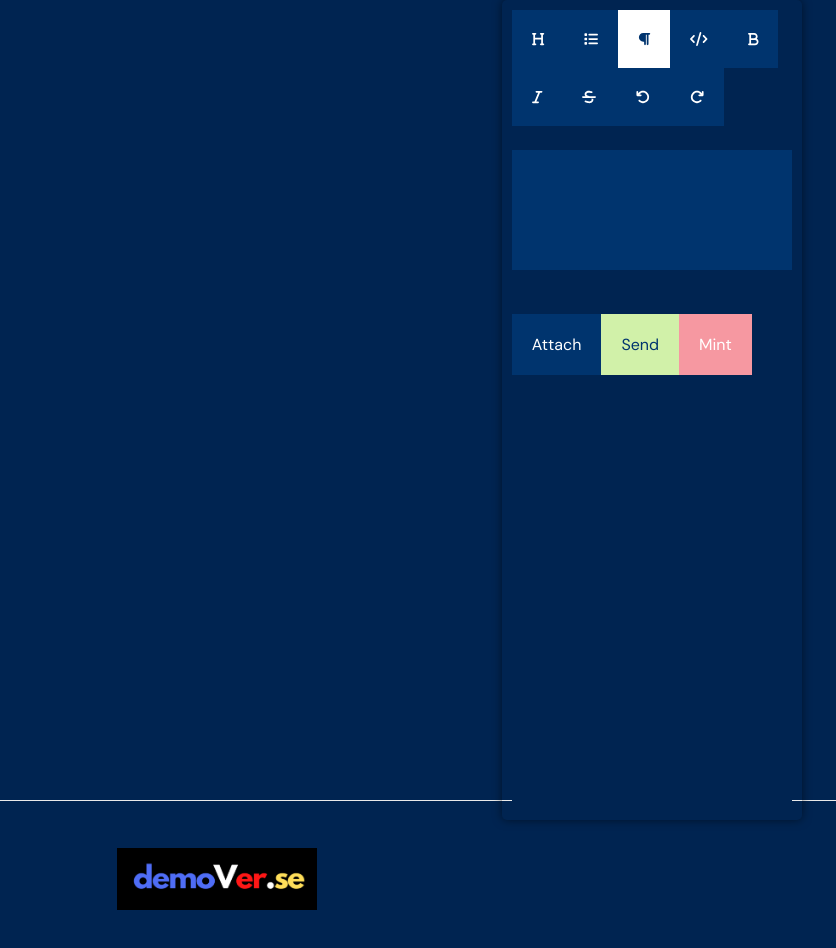
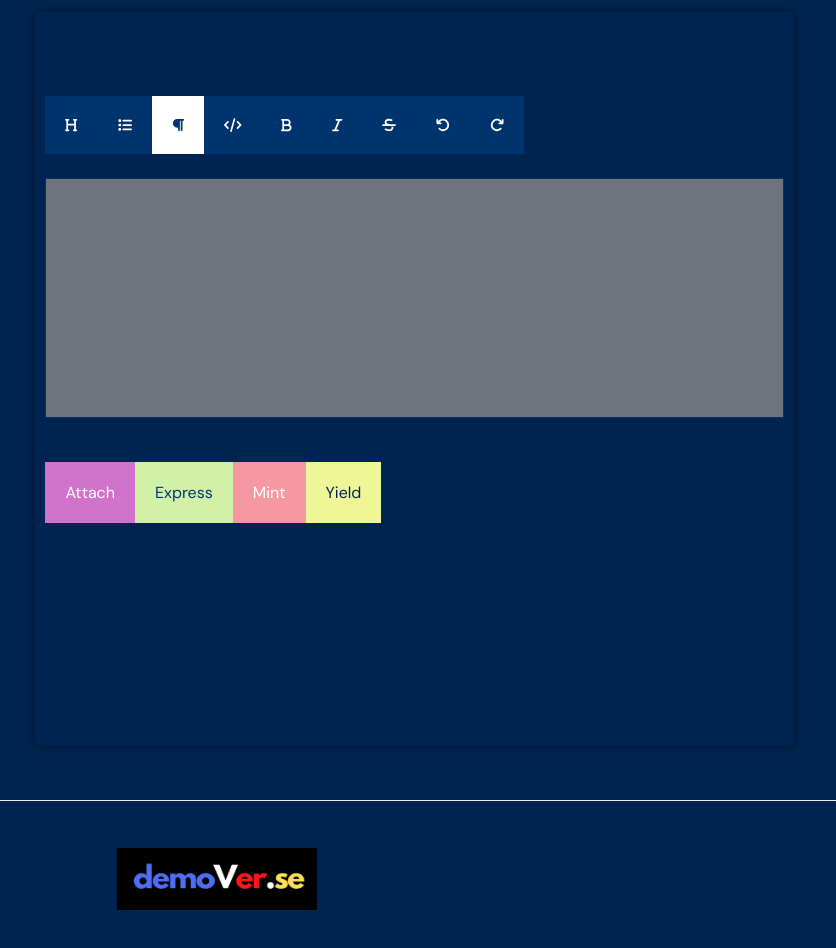
Before and after one commit to demo-verse/expressions4peace, a Next.js app: page / in a window 1280 px wide. Shown: the whole page, without its empty margins (427-1263 px from the left). Built offline with nearby package versions, Linux system fonts and the light colour scheme.

Commit message:
add draggable

```diff
--- a/package.json
+++ b/package.json
@@ -23,6 +23,7 @@
     "next": "12.1.0",
     "react": "17.0.2",
     "react-dom": "17.0.2",
+    "react-draggable": "^4.4.4",
     "sass": "^1.49.9"
   },
   "devDependencies": {
--- a/pages/ExpressionsEditor.js
+++ b/pages/ExpressionsEditor.js
@@ -1,4 +1,5 @@
 import { useState, React, useEffect } from "react";
+
 import { useEditor, EditorContent } from "@tiptap/react";
 import Document from "@tiptap/extension-document";
 import Paragraph from "@tiptap/extension-paragraph";
@@ -47,7 +48,7 @@ const ExpressionsEditor = () => {
     if (messageEvent) {
       setTimeout(() => {
         setMessageEvent(null);
-      }, 800);
+      }, 1881);
     }
   }, [messageEvent]);
 
@@ -79,12 +80,15 @@ const ExpressionsEditor = () => {
       <MenuBar className="richTextMenu" editor={editor} />
       <div className="expression__editor-content"><EditorContent editor={editor} /></div>
       <button className="btn primary upload" onClick={addImage}>Attach</button>
-      <button className="btn primary save" onClick={saveExpression}>Send</button>
-      <button className="btn primary mint" onClick={() => setMessageEvent('You minted your text!')}>Mint</button>
+      <button className="btn primary save" onClick={saveExpression}>Express</button>
+
+      <button className="btn primary mint" onClick={() => setMessageEvent('Your expression is queued for minting!')}>Mint</button>
+      <button className="btn primary yield" onClick={() => setMessageEvent('Your expression is pooled for yielding!')}>Yield</button>
+
       {
         messageEvent && <Message message={messageEvent} />
       }
-      <ExpressionsList expressions={expressions} />
+      {/* <ExpressionsList expressions={expressions} /> */}
     </div>
   );
 };
--- a/pages/index.js
+++ b/pages/index.js
@@ -1,34 +1,32 @@
-import Head from 'next/head'
-import Image from 'next/image'
-import React, { useState, useEffect } from 'react'
-import styles from '../styles/Home.module.css'
-import ExpressionsEditor from './ExpressionsEditor'
+import Head from "next/head";
+import Image from "next/image";
+import React, { useState, useEffect } from "react";
+import styles from "../styles/Home.module.css";
+import ExpressionsEditor from "./ExpressionsEditor";
+import ReactDOM from "react-dom";
+import Draggable from "react-draggable";
 
 const exampleExpressions = [
   {
     id: 1,
-    expression: '1 + 1',
-  }
-]
+    expression: "1 + 1",
+  },
+];
 
 const arrayOfQuotes = [
-  "\"Peace of mind for five minutes, that's what I crave.\" —Alanis Morissette\"",
-  "\"When things change inside you, things change around you.\" —Unknown",
-  "\"If you are depressed you are living in the past if you are anxious you are living in the future, if you are at peace, you are living in the present.\" —Lao Tzu"
-]
-
+  '"Peace of mind for five minutes, that\'s what I crave." —Alanis Morissette"',
+  '"When things change inside you, things change around you." —Unknown',
+  '"If you are depressed you are living in the past if you are anxious you are living in the future, if you are at peace, you are living in the present." —Lao Tzu',
+];
 
 export default function Home() {
-
-
   const NavBar = () => {
     return (
-      <div className='navBar' style={{ flex: 0, color: "wheat" }}>
-        <nav>
-        </nav>
+      <div className="navBar" style={{ flex: 0, color: "wheat" }}>
+        <nav></nav>
       </div>
     );
-  }
+  };
   return (
     <div className={styles.container}>
       <Head>
@@ -37,62 +35,64 @@ export default function Home() {
         <link rel="icon" href="/favicon.ico" />
       </Head>
       <main className={styles.main}>
-        <div>
-          <Widget Component={ExpressionsEditor} width={'300px'} height={'200px'} />
-          <ExpressionsList />
-        </div>
-
+        <Draggable className="box">
+          <div>
+            <div>
+              <Widget
+                Component={ExpressionsEditor}
+                width={"60%"}
+                height={"200px"}
+              />
+              <ExpressionsList />
+            </div>
+          </div>
+        </Draggable>
       </main>
-      <NavBar />
+      {/* <NavBar /> */}
 
       <footer className={styles.footer}>
-        <a
-          href="https://demover.se"
-          target="_blank"
-          rel="noopener noreferrer"
-        >
+        <a href="https://demover.se" target="_blank" rel="noopener noreferrer">
           <span className={styles.logo}>
-            <Image src="/demoverse_horizontal.png" alt="demoVerse logo" width={200} height={62} />
+            <Image
+              src="/demoverse_horizontal.png"
+              alt="demoVerse logo"
+              width={200}
+              height={62}
+            />
           </span>
         </a>
       </footer>
     </div>
-  )
+  );
 }
 
 const Masthead = () => {
   // Choose random quote from array
-  const [quote, setQuote] = useState(arrayOfQuotes[Math.floor(Math.random() * arrayOfQuotes.length)])
+  const [quote, setQuote] = useState(
+    arrayOfQuotes[Math.floor(Math.random() * arrayOfQuotes.length)]
+  );
   return (
-    <div className='masthead'>
+    <div className="masthead">
       <h1>{quote}</h1>
     </div>
-  )
-}
+  );
+};
 
 const ExpressionsList = () => {
-  return (
-    <>
-
-    </>
-  )
-}
+  return <></>;
+};
 
 const ExpressionItem = () => {
-  return (
-    <>
-
-    </>
-  )
-}
+  return <></>;
+};
 
 //  Pass a component into the widget and render
-const Widget = ({Component, width, height}) => {
+const Widget = ({ Component, width, height }) => {
   return (
-    <div className='widget' style={{ width: width, height: height }}>
+    <div className="widget" style={{ width: width, height: height }}>
       <div className="widget-content">
         <Component />
       </div>
     </div>
-  )
-}
+  );
+};
--- a/styles/Home.module.css
+++ b/styles/Home.module.css
@@ -1,5 +1,5 @@
 .container {
-  min-height: 100vh;
+  min-height: 80vh;
   padding: 0 0.5rem;
   display:fle;
   flex-direction: column;
--- a/styles/tiptap.scss
+++ b/styles/tiptap.scss
@@ -51,8 +51,8 @@ body {
 }
 
 .widget {
-  position: absolute;
-  top: 0px;
+  position:absolute;
+  top: 12px;
   right: 4vw;
   z-index: 1;
   display: block;
@@ -71,9 +71,10 @@ body {
   }
 }
 .expression__editor {
+  margin-top: 10%;
   background-color: #002451;
   max-width: "100%";
-  min-height: 100vh;
+  min-height: 80vh;
   text-align: left;
   p {
     color: #fff;
@@ -99,7 +100,7 @@ body {
       color: #00346E;
     }
     &.upload {
-      background-color: #00346E;
+      background-color: #d173cc;
       color: #FFF;
     }
     &.hider {
@@ -111,12 +112,16 @@ body {
     &.mint {
       background-color: #F698A1;
     }
+    &.yield {
+      color: #002451;
+      background-color: #eef698;
+    }
   }
   .expression__editor-content {
-    background: #00346E;
+    background: #6d747c;
     border: 1px solid #00346E;
     margin-bottom: 24px;
-    min-height: 120px;
+    min-height: 240px;
     padding-top: 20px;
     padding-left: 8px;
   }
```
Also changed, not shown: 1 other file (tests, documents, lock files or other folders).
